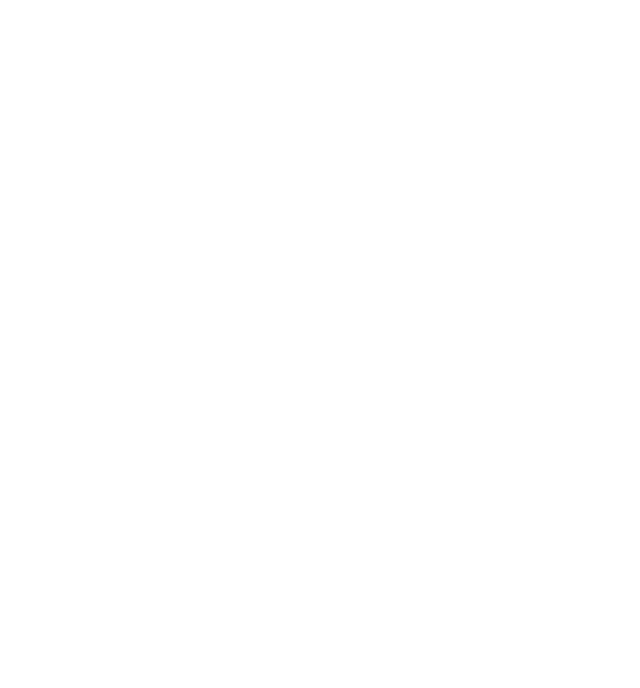
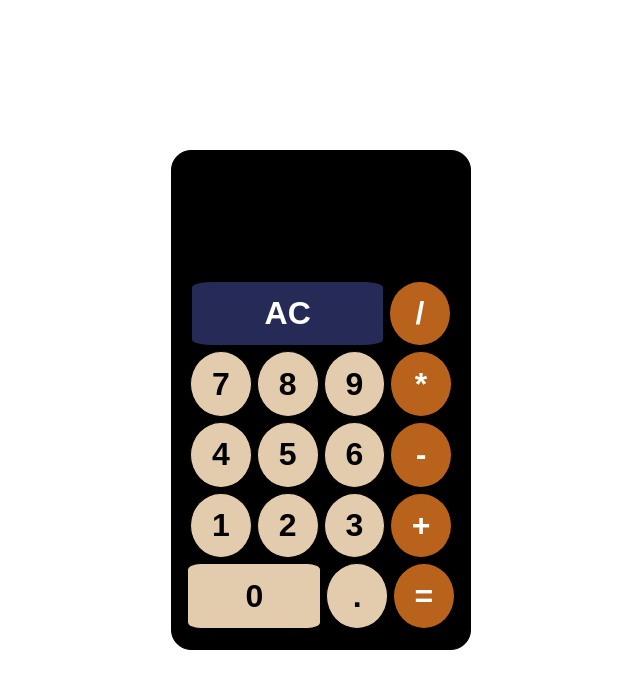
Before and after one commit to VipDev-01/calculator, a plain HTML site: page index.html in a window 1280 px wide. Shown: the whole page, without its empty margins (319-959 px from the left). Drawn offline with Linux system fonts and the light colour scheme.

Commit message:
styling and script added

```diff
--- a/index.html
+++ b/index.html
@@ -5,8 +5,35 @@
     <meta http-equiv="X-UA-Compatible" content="IE=edge">
     <meta name="viewport" content="width=device-width, initial-scale=1.0">
     <title>Calculator</title>
+    <link rel="stylesheet" href="styles.css">
+    <script src="script.js" defer></script>
 </head>
 <body>
 
+    <div id="wrap">
+        <div class="calculator">
+            <div class="display"></div>
+            <div class="items">
+                <button class="AC">AC</button>
+                <button class="style-operators" data-type="operator">/</button>
+                <button class="style-numbers" data-type="number">7</button>
+                <button class="style-numbers" data-type="number">8</button>
+                <button class="style-numbers" data-type="number">9</button>
+                <button class="style-operators" data-type="operator">*</button>
+                <button class="style-numbers" data-type="number">4</button>
+                <button class="style-numbers" data-type="number">5</button>
+                <button class="style-numbers" data-type="number">6</button>
+                <button class="style-operators" data-type="operator">-</button>
+                <button class="style-numbers" data-type="number">1</button>
+                <button class="style-numbers" data-type="number">2</button>
+                <button class="style-numbers" data-type="number">3</button>
+                <button class="style-operators" data-type="operator">+</button>
+                <button class="zero style-numbers" data-type="number">0</button>
+                <button class="style-numbers">.</button>
+                <button class="style-operators">=</button>
+            </div>
+        </div>
+    </div>
+
 </body>
 </html>
--- a/script.js
+++ b/script.js
@@ -0,0 +1,87 @@
+const buttons = document.querySelectorAll('button');
+buttons.forEach(button=> button.addEventListener('click', handler));
+
+const display = document.querySelector('.display');
+display.innerText = '';
+
+let firstNumber;
+let secondNumber;
+let lastResult;
+let operator;
+
+const add = (a,b) => a + b;
+const substract = (a,b) => a - b;
+const multiply = (a,b) => a * b;
+const divide = (a,b) => a / b;
+
+function handler() {
+
+    if (this.dataset.type == 'number' && lastResult != undefined) {
+        firstNumber = lastResult;
+        secondN(this.innerText);
+    }
+
+    if (this.dataset.type == 'number' && lastResult == undefined) {
+        if (operator == undefined) {firstN(this.innerText)} else {secondN(this.innerText)};
+    }
+
+    if (this.dataset.type == 'operator') {operatorN(this.innerText)};
+
+    if (this.innerText == '=') {operate()}
+
+    if (this.innerText == 'AC') {clear()}
+
+}
+
+function firstN(value) {
+    firstNumber == undefined ? firstNumber = value : firstNumber += value;
+    firstNumber = parseInt(firstNumber);
+    console.log(firstNumber);
+    display.innerText = firstNumber;
+}
+
+function secondN(value) {
+    secondNumber == undefined ? secondNumber = value : secondNumber += value;
+    secondNumber = parseInt(secondNumber);
+    console.log(secondNumber);
+    display.innerText = secondNumber;
+}
+
+function operatorN(value) {
+    if (firstNumber != undefined && secondNumber != undefined) operate();
+    operator = value;
+    display.innerText += operator;
+}
+
+function operate() {
+    switch (operator) {
+        case '+':
+            lastResult = add(firstNumber,secondNumber)
+            break;
+        case '-':
+            lastResult = substract(firstNumber,secondNumber)
+            break;
+        case '*':
+            lastResult = multiply(firstNumber,secondNumber)
+            break;
+        case '/':
+            lastResult = divide(firstNumber,secondNumber)
+            break;
+    }
+    display.innerText = lastResult;
+    reset();
+    console.log('result: ' + lastResult)
+
+}
+
+function reset() {
+    firstNumber = undefined;
+    secondNumber = undefined;
+    operator = undefined;
+}
+
+function clear() {
+    reset()
+    lastResult = undefined;
+    display.innerText = '';
+}
--- a/styles.css
+++ b/styles.css
@@ -0,0 +1,88 @@
+* {
+    box-sizing: border-box;
+}
+
+
+html,body {height: 100%; width: 100%; margin: 0px; padding: 0px;}
+
+
+#wrap {
+    height: 100%;
+    width: 100%;
+    display: flex;
+    justify-content: center;
+    align-items: center;
+}
+
+.calculator {
+    border: 1px solid black;
+    height: 500px;
+    width: 300px;
+    border-radius: 20px;
+    background-color: #000000;
+}
+
+.display {
+    /* border: 1px solid white; */
+    color: white;
+    width: 90%;
+    height: 20%;
+    margin: 15px auto;
+    border-radius: 15px;
+    display: flex;
+    align-items: end;
+    justify-content: end;
+    padding-bottom: 20px;
+    padding-right: 20px;
+    font-size: 2rem;
+    font-weight: bold;
+}
+
+.items {
+    height: 70%;
+    width: 90%;
+    margin: 15px auto;
+    /* border: 1px solid black; */
+    border-radius: 15px;
+    display: flex;
+    flex-wrap: wrap;
+    gap: 5px;
+    justify-content: center;
+}
+
+
+button {
+    border: 1px solid black;
+    flex-grow: 0;
+    flex-shrink: 1;
+    flex-basis: 23%;
+    border-radius: 50%;
+    display: flex;
+    justify-content: center;
+    align-items: center;
+    font-size: 2rem;
+    font-weight: bold;
+}
+
+.AC {
+    flex-basis: 72%;
+    border-radius: 10%;
+    background-color: #262A56;
+    color: white;
+    /* flex-grow: 0.5; */
+
+}
+
+.zero {
+    flex-basis: 50%;
+    border-radius: 10%;
+}
+
+.style-operators {
+    background-color: #B8621B;
+    color: white;
+}
+
+.style-numbers {
+    background-color: #E3CCAE;
+}
```
